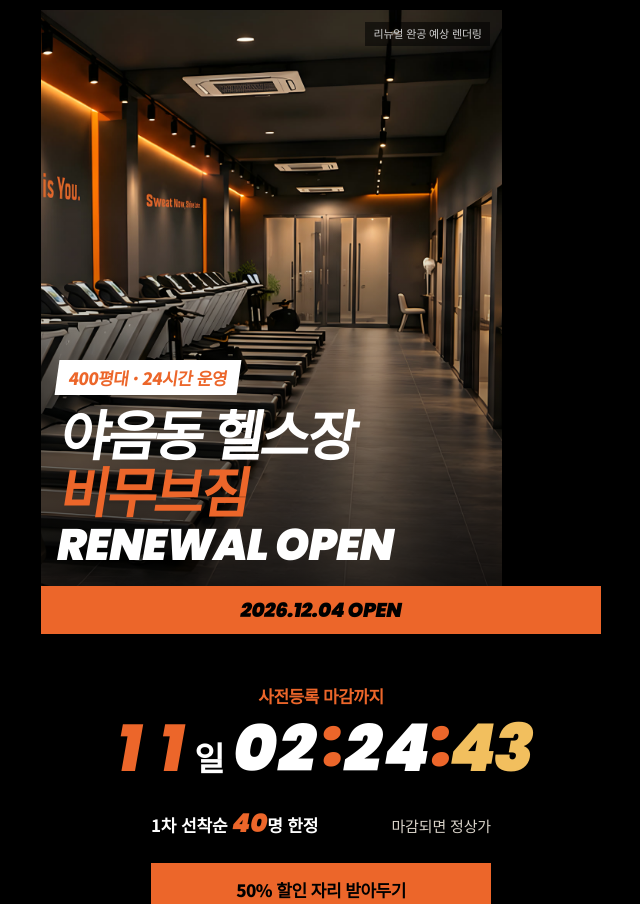
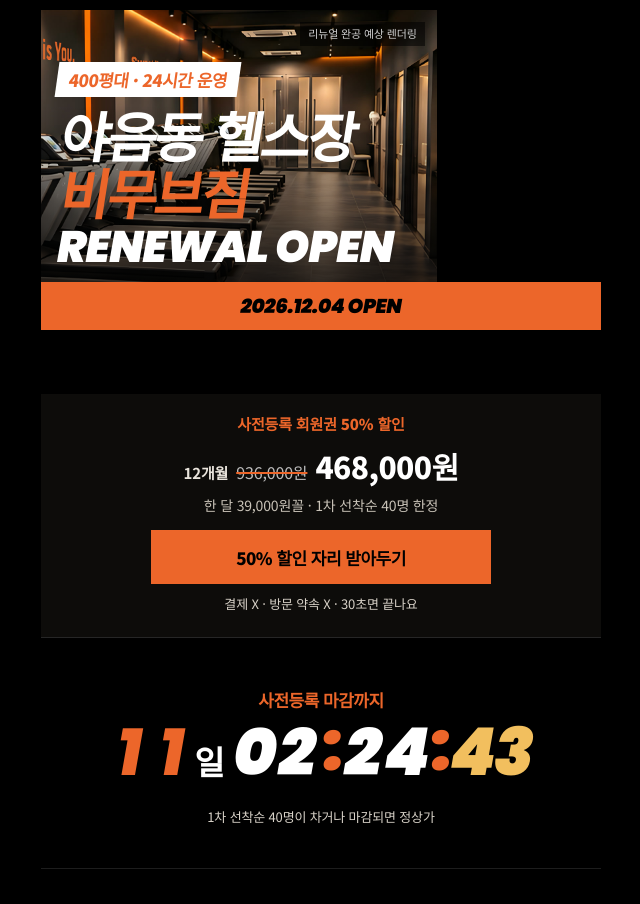
Before and after one commit to jungjin1996-collab/bemove-pages, a plain HTML site: page yaeum/index.html in a window 1280 px wide. Shown: the part 48-952 px from the top of the page, without its empty margins (319-959 px from the left). Drawn offline with Linux system fonts and the light colour scheme; a web font is replaced by a local one.

Commit message:
야음 v5 공개: 첫 화면에 가격·버튼, 짧은 신청 창

```diff
--- a/yaeum/index.html
+++ b/yaeum/index.html
@@ -31,21 +31,25 @@ fbq("track","PageView");
   <button class="pv-sbtn" type="button" data-sheet="apply-sheet">50% 할인 자리 받아두기</button>
 </div>
 <main class="pv-page">
-  <header class="pv-hero" style="background-image:url(./assets/yaeum/r-hero.jpg)">
+  <header class="pv-hero pv-hero--short" style="background-image:url(./assets/yaeum/r-hero.jpg)">
     <p class="pv-imgnote">리뉴얼 완공 예상 렌더링</p>
     <p class="pv-tag">400평대 · 24시간 운영</p>
     <h1><span class="pv-kname">야음동 헬스장</span><span class="pv-kname pv-kname2">비무브짐</span><span class="pv-latin">RENEWAL OPEN</span></h1>
   </header>
   <p class="pv-band">2026.12.04 OPEN</p>
+  <section class="pv-quick" aria-label="사전등록 혜택 요약">
+    <p class="pv-qk-label">사전등록 회원권 50% 할인</p>
+    <p class="pv-qk-price"><span>12개월</span><s>936,000원</s><b>468,000원</b></p>
+    <p class="pv-qk-note">한 달 39,000원꼴 · 1차 선착순 40명 한정</p>
+    <button class="pv-cta" type="button" data-sheet="apply-sheet">50% 할인 자리 받아두기</button>
+    <p class="pv-sub">결제 X · 방문 약속 X · 30초면 끝나요</p>
+  </section>
 
   <section class="pv-count" aria-label="사전등록 마감">
     <p class="pv-dl">사전등록 마감까지</p>
     <span class="pv-big" data-countdown="2026-12-03T23:59:59+09:00">--일 --:--:--</span>
-    <div class="pv-seat">
-      <div class="pv-seat-row"><span>1차 선착순 <b>40</b>명 한정</span><span class="pv-left">마감되면 정상가</span></div>
-    </div>
-    <button class="pv-cta" type="button" data-sheet="apply-sheet">50% 할인 자리 받아두기</button>
-    <p class="pv-sub">결제 없이 30초 · 혜택만 먼저 받아 두세요</p>
+    <p class="pv-sub">1차 선착순 40명이 차거나 마감되면 정상가</p>
+
   </section>
 
   <section class="pv-sec" id="offers">
@@ -245,26 +249,27 @@ fbq("track","PageView");
 <dialog class="sheet pv-sheet" id="apply-sheet" aria-label="오픈 혜택 미리 받기">
   <button class="sheet-close" type="button" aria-label="닫기">닫기</button>
   <div class="sheet-body">
-    <p class="pv-band small">2026.12.04 OPEN</p>
+
     <h3>오픈 혜택 미리 받기</h3>
-    <p class="pv-body">이름과 번호만 남기면 혜택이 내 이름으로 잡혀요. 방문 날짜는 통화하면서 편하게 정하면 돼요.</p>
+
     <p class="pv-sheet-seat"><span>1차 선착순 40명 한정</span> · 마감까지 <span class="pv-t" data-countdown="2026-12-03T23:59:59+09:00">--일 --:--:--</span></p>
     <form class="lead-form po-form" data-branch="yaeum" data-request="사전등록" data-done-title="혜택이 잡혔어요!" data-done-body="담당자가 곧 전화드려 받으신 혜택을 안내해 드릴게요. 전화를 못 받으시면 문자로 남겨 드려요." novalidate>
       <div class="po-fields">
         <label for="pv-name">이름</label><input id="pv-name" name="name" type="text" autocomplete="name" placeholder="홍길동" required>
         <label for="pv-phone">휴대폰 번호</label><input id="pv-phone" name="phone" type="tel" inputmode="numeric" autocomplete="tel" placeholder="010-0000-0000" required>
       </div>
-      <fieldset class="po-opt pv-visit"><legend>와 보고 싶은 때 (선택 · 안 골라도 돼요)</legend><div class="chips"><label><input type="checkbox" name="visit" value="첫 주 평일"><span>첫 주 평일</span></label><label><input type="checkbox" name="visit" value="첫 주말"><span>첫 주말</span></label><label><input type="checkbox" name="visit" value="오픈 전 미리 상담"><span>오픈 전 미리 상담</span></label></div></fieldset>
-      <details class="pv-more"><summary>관심 운동 · 시간대 선택 (선택)</summary>
-        <fieldset class="po-opt"><legend>관심 운동</legend><div class="chips"><label><input type="checkbox" name="interest" value="헬스"><span>헬스</span></label><label><input type="checkbox" name="interest" value="PT"><span>PT</span></label><label><input type="checkbox" name="interest" value="요가"><span>요가</span></label><label><input type="checkbox" name="interest" value="필라테스"><span>필라테스</span></label><label><input type="checkbox" name="interest" value="줌바"><span>줌바</span></label><label><input type="checkbox" name="interest" value="방송댄스"><span>방송댄스</span></label></div></fieldset>
-        <fieldset class="po-opt"><legend>운동할 시간대</legend><div class="chips"><label><input type="checkbox" name="time" value="새벽"><span>새벽</span></label><label><input type="checkbox" name="time" value="오전"><span>오전</span></label><label><input type="checkbox" name="time" value="오후"><span>오후</span></label><label><input type="checkbox" name="time" value="저녁"><span>저녁</span></label><label><input type="checkbox" name="time" value="밤"><span>밤</span></label></div></fieldset>
-      </details>
+
       <label class="consent"><input type="checkbox" name="consent_privacy" required><span>[필수] 개인정보 수집·이용 동의 (이름, 휴대폰 번호 / 오픈 안내 / 마지막 상담일로부터 3년 보관) <a href="privacy/">전문 보기</a></span></label>
-      <label class="consent"><input type="checkbox" name="consent_marketing"><span>[선택] 이벤트·혜택 문자 수신 동의</span></label><p class="pixel-note">방문·신청 여부는 메타 픽셀(쿠키)로 측정합니다. 상담 고객 번호는 암호화해 맞춤 광고에 쓸 수 있으며, 원하지 않으면 바로 빼 드립니다. <a href="privacy/">자세히</a></p>
+      <label class="consent"><input type="checkbox" name="consent_marketing"><span>[선택] 이벤트·혜택 문자 수신 동의</span></label>
       <input class="hp" type="text" name="website" tabindex="-1" autocomplete="off" aria-hidden="true">
       <p class="error form-error" role="alert"></p>
       <button class="pv-cta" type="submit">혜택 받아두기</button>
       <p class="pv-sub">결제 X · 방문 약속 X · 받아 두기만 해도 혜택은 그대로</p>
+      <details class="pv-more"><summary>상담이 빨라지는 선택 질문 (안 골라도 돼요)</summary>
+        <fieldset class="po-opt pv-visit"><legend>와 보고 싶은 때 (선택 · 안 골라도 돼요)</legend><div class="chips"><label><input type="checkbox" name="visit" value="첫 주 평일"><span>첫 주 평일</span></label><label><input type="checkbox" name="visit" value="첫 주말"><span>첫 주말</span></label><label><input type="checkbox" name="visit" value="오픈 전 미리 상담"><span>오픈 전 미리 상담</span></label></div></fieldset>
+        <fieldset class="po-opt"><legend>관심 운동</legend><div class="chips"><label><input type="checkbox" name="interest" value="헬스"><span>헬스</span></label><label><input type="checkbox" name="interest" value="PT"><span>PT</span></label><label><input type="checkbox" name="interest" value="요가"><span>요가</span></label><label><input type="checkbox" name="interest" value="필라테스"><span>필라테스</span></label><label><input type="checkbox" name="interest" value="줌바"><span>줌바</span></label><label><input type="checkbox" name="interest" value="방송댄스"><span>방송댄스</span></label></div></fieldset>
+        <fieldset class="po-opt"><legend>운동할 시간대</legend><div class="chips"><label><input type="checkbox" name="time" value="새벽"><span>새벽</span></label><label><input type="checkbox" name="time" value="오전"><span>오전</span></label><label><input type="checkbox" name="time" value="오후"><span>오후</span></label><label><input type="checkbox" name="time" value="저녁"><span>저녁</span></label><label><input type="checkbox" name="time" value="밤"><span>밤</span></label></div></fieldset>
+      </details><p class="pixel-note">방문·신청 여부는 메타 픽셀(쿠키)로 측정합니다. 상담 고객 번호는 암호화해 맞춤 광고에 쓸 수 있으며, 원하지 않으면 바로 빼 드립니다. <a href="privacy/">자세히</a></p>
     </form>
   </div>
 </dialog>
--- a/yaeum/style.css
+++ b/yaeum/style.css
@@ -602,3 +602,15 @@ footer a { display: inline-block; padding: 12px 0; }
 .pv-plegend { display: flex; gap: 14px; margin: 0 0 6px; font-size: 12px; color: #a8a8a8; justify-content: flex-end; }
 .pv-plegend s { text-decoration-color: #EC662A; text-decoration-thickness: 2px; color: #c9c9c9; }
 .pv-plegend b { color: #fff; }
+
+/* 야음 v5 시안 (11-22): 첫 화면 안에 혜택·가격·버튼 */
+.pv-hero--short { aspect-ratio: 16 / 11; max-height: 34vh; padding-bottom: 12px; }
+.pv-hero--short h1 { font-size: 0.82em; }
+.pv-quick { padding: 18px 16px 22px; background: #0d0c0a; border-bottom: 1px solid #262626; text-align: center; }
+.pv-qk-label { margin: 0; font-size: 15px; font-weight: 900; color: #EC662A; }
+.pv-qk-price { margin: 6px 0 0; display: flex; justify-content: center; align-items: baseline; gap: 8px; flex-wrap: wrap; font-variant-numeric: tabular-nums; }
+.pv-qk-price span { font-size: 15px; font-weight: 700; color: #e9e4dc; }
+.pv-qk-price s { font-size: 16px; color: #bdbdbd; text-decoration: line-through 2px #EC662A; }
+.pv-qk-price b { font-size: 30px; font-weight: 900; color: #fff; letter-spacing: -.02em; }
+.pv-qk-note { margin: 4px 0 14px; font-size: 14px; color: #c9c3b8; }
+.pv-quick .pv-cta { width: 100%; }
```
